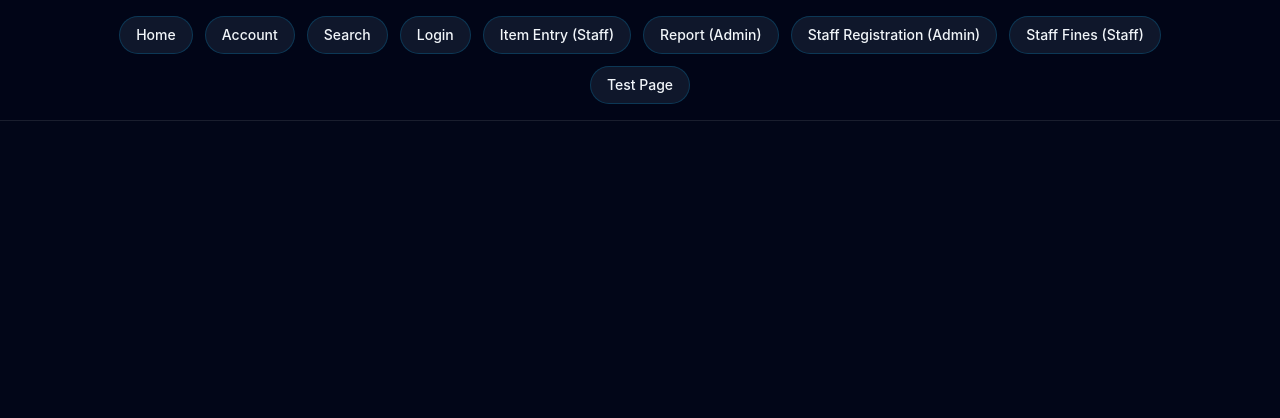
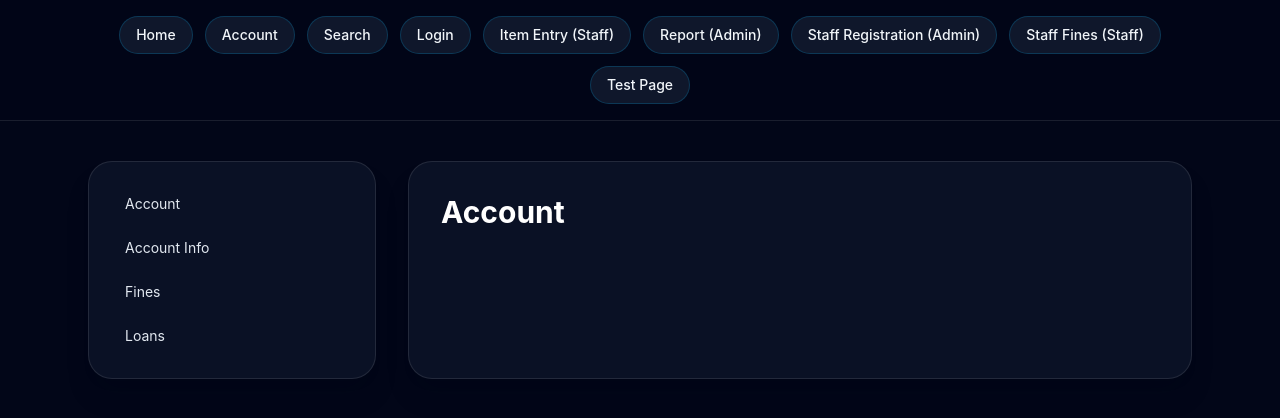
Before and after one commit to devpatel26/Library-Database, a React (Vite) app in the folder react/: page /account/accountinfo in a window 1280 px wide. Shown: the top 418 px of the page. Built offline with nearby package versions, Linux system fonts and the light colour scheme; no server answers.

Commit message:
Added empty account info page.

```diff
--- a/react/src/App.jsx
+++ b/react/src/App.jsx
@@ -1,5 +1,6 @@
 import { BrowserRouter, Routes, Route, Link } from "react-router-dom";
 import Account from "./pages/Account.jsx";
+import AccountInfo from "./pages/AccountInfo.jsx";
 import Fines from "./pages/Fines.jsx";
 import ForgotPassword from "./pages/ForgotPassword.jsx";
 import Home from "./pages/Home.jsx";
@@ -57,6 +58,7 @@ function App() {
             <Route path="/" element={<Home />} />
             <Route path="/test" element={<TestPage />} />
             <Route path="/account" element={<Account />}>
+              <Route path="accountinfo" element={<AccountInfo />} />
               <Route path="fines" element={<Fines />} />
               <Route path="loans" element={<Loans />} />
             </Route>
--- a/react/src/pages/Account.jsx
+++ b/react/src/pages/Account.jsx
@@ -3,6 +3,7 @@ import { useEffect, useState } from "react";
 
 const navLinks = [
   { to: ".", label: "Account" },
+  { to: "accountinfo", label: "Account Info" },
   { to: "fines", label: "Fines" },
   { to: "loans", label: "Loans" },
 ];
@@ -38,9 +39,7 @@ export default function Account() {
         </nav>
       </aside>
       <main className="flex-1 space-y-8 rounded-3xl border border-white/10 bg-slate-900/70 p-8 shadow-xl shadow-slate-950/30">
-        <h1 className="text-3xl font-bold text-white">
-          Account
-        </h1>
+        <h1 className="text-3xl font-bold text-white">Account</h1>
         <Outlet />
       </main>
     </div>
--- /dev/null
+++ b/react/src/pages/AccountInfo.jsx
@@ -0,0 +1,3 @@
+export default function AccountInfo() {
+  return null;
+}
```
